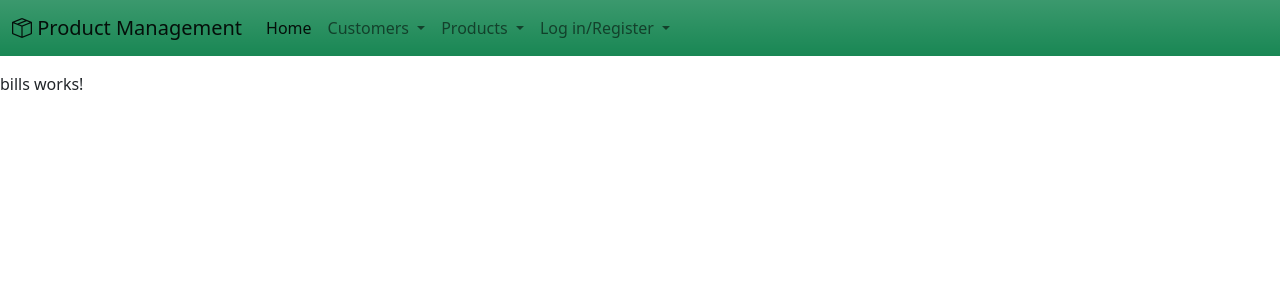
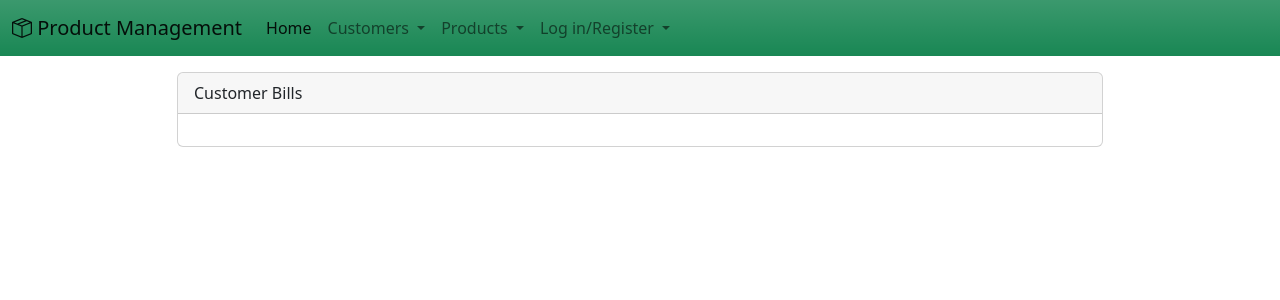
Before and after one commit to HamzaOuggadi/ProductManagement-synthese-microservice, an Angular app in the folder pm-web-app/: page /bills in a window 1280 px wide. Shown: the top 300 px of the page. Built offline with nearby package versions, Linux system fonts and the light colour scheme; no server answers.

Commit message:
Created New bills.component.ts

```diff
--- a/pm-web-app/src/app/app.component.html
+++ b/pm-web-app/src/app/app.component.html
@@ -18,7 +18,7 @@
             <li><a class="dropdown-item" href="#">Add New Customer</a></li>
             <li><a class="dropdown-item" href="#">Delete Customer</a></li>
             <li><a class="dropdown-item" href="#">Edit Customer</a></li>
-            <li><a class="dropdown-item" href="#">Customer Bills</a></li>
+            <li><a class="dropdown-item" routerLink="/bills">Customer Bills</a></li>
           </ul>
         </li>
         <li class="nav-item dropdown">
--- a/pm-web-app/src/app/bills/bills.component.html
+++ b/pm-web-app/src/app/bills/bills.component.html
@@ -1 +1,14 @@
-<p>bills works!</p>
+<div class="container">
+  <div class="row justify-content-center">
+    <div class="col-10">
+      <div class="card">
+        <div class="card-header">Customer Bills</div>
+        <div class="card-body">
+
+        </div>
+      </div>
+    </div>
+
+  </div>
+
+</div>
--- a/pm-web-app/src/app/bills/bills.component.ts
+++ b/pm-web-app/src/app/bills/bills.component.ts
@@ -8,10 +8,17 @@ import {HttpClient} from "@angular/common/http";
 })
 export class BillsComponent implements OnInit {
 
-  bill : any;
+  bills : any;
   constructor(private http:HttpClient) {
   }
   ngOnInit(): void {
+    this.http.get("http://localhost:8888/BILLING-SERVICE/bills").subscribe({
+      next : (data)=> {
+        this.bills = data;
+    }, error : (err) => {
+
+      }
+    });
   }
 
 }
```
